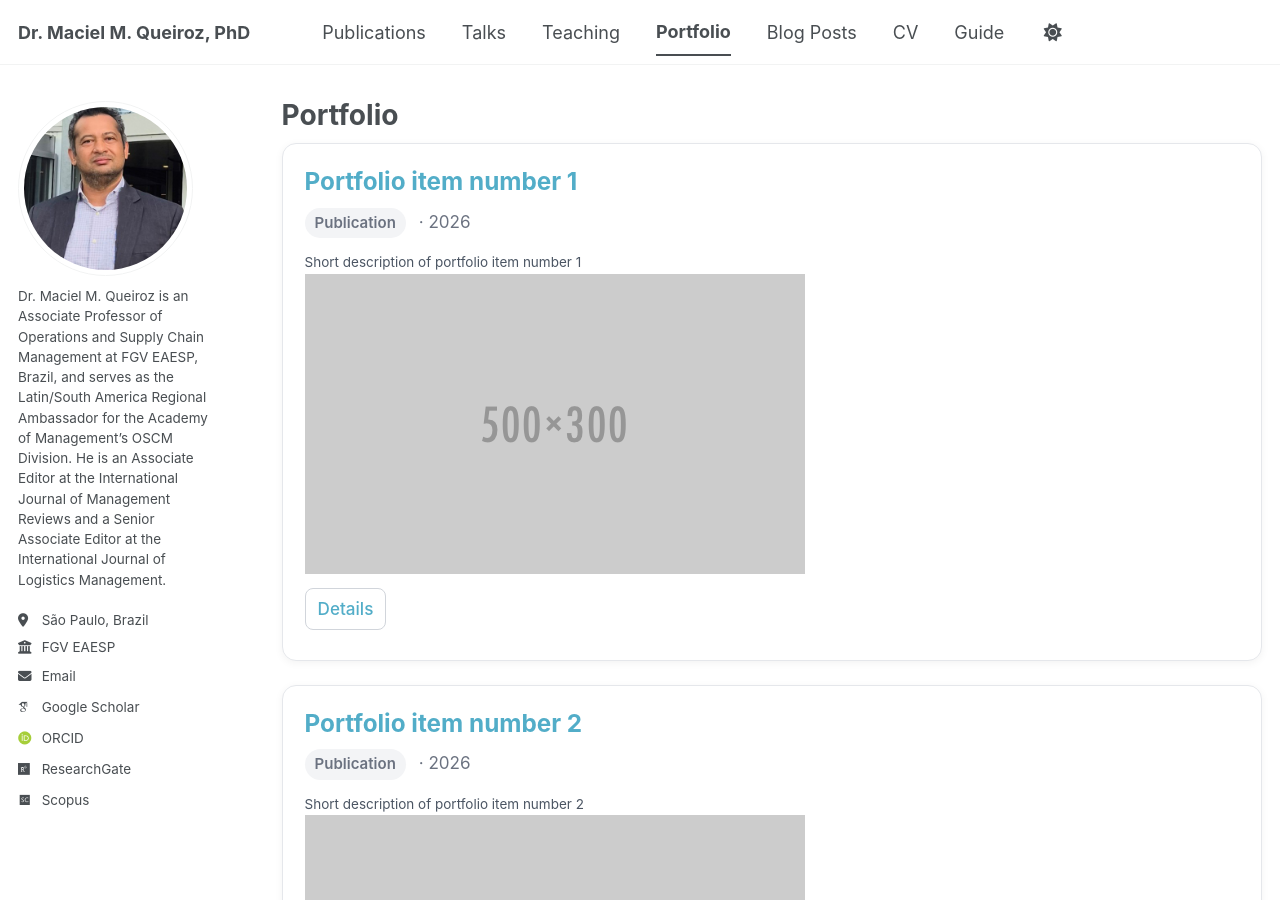
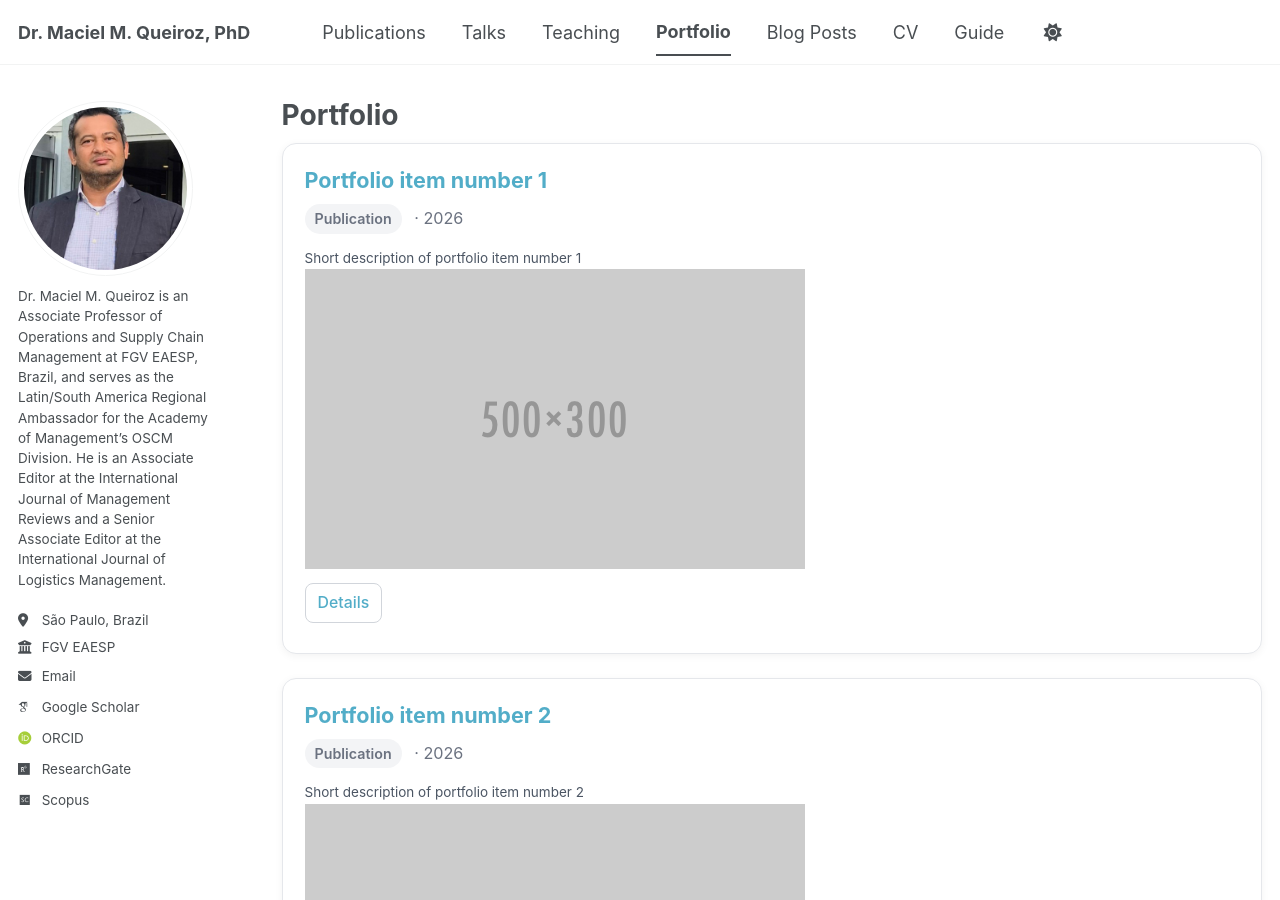
Before and after one commit to maciel-queiroz/maciel-queiroz.github.io, a Jekyll site: the page built from _pages/portfolio.html, in a window 1280 px wide and 900 px high. Built offline with Jekyll 4.4.1, drawn with Linux system fonts in a browser that asks for light colours; some web fonts are replaced; a script bundle is joined from its source files by our own code; library files that are not in the unit come from our copies.

Commit message:
Update archive-single.html

```diff
--- a/_includes/archive-single.html
+++ b/_includes/archive-single.html
@@ -27,7 +27,7 @@
       </div>
     {% endif %}
 
-    <h2 class="archive__item-title" itemprop="headline" style="margin: 0 0 10px 0; line-height: 1.3; font-size: 1.35em;">
+    <h2 class="archive__item-title" itemprop="headline" style="margin: 0 0 10px 0; line-height: 1.3; font-size: 1.2em;">
       {% if post.link %}
         <a href="{{ post.link }}" style="text-decoration: none;">{{ title }}</a>
         <a href="{{ base_path }}{{ post.url }}" rel="permalink" style="margin-left: 6px;">
@@ -39,12 +39,12 @@
     </h2>
 
     {% if post.citation %}
-      <p style="margin: 0 0 12px 0; color: #374151; line-height: 1.65; font-size: 0.98em;">
+      <p style="margin: 0 0 12px 0; color: #374151; line-height: 1.65; font-size: 0.92em;">
         {{ post.citation }}
       </p>
     {% endif %}
 
-    <div style="margin: 0 0 14px 0; color: #6b7280; line-height: 1.5; font-size: 0.95em;">
+    <div style="margin: 0 0 14px 0; color: #6b7280; line-height: 1.5; font-size: 0.90em;">
       <span style="display: inline-block; padding: 4px 10px; border-radius: 999px; background: #f3f4f6; font-size: 0.88em; margin-right: 8px; font-weight: 600;">
         {% if post.category == "workingpapers" %}
           Working Paper
@@ -80,18 +80,18 @@
 
     <div style="margin-top: 6px;">
       {% if post.paperurl %}
-        <a href="{{ post.paperurl }}" style="display: inline-block; padding: 7px 12px; margin: 0 8px 8px 0; border-radius: 8px; border: 1px solid #d1d5db; text-decoration: none; font-size: 0.95em; font-weight: 500;">📄 Paper</a>
+        <a href="{{ post.paperurl }}" style="display: inline-block; padding: 7px 12px; margin: 0 8px 8px 0; border-radius: 8px; border: 1px solid #d1d5db; text-decoration: none; font-size: 0.88em; font-weight: 500;">📄 Paper</a>
       {% endif %}
 
       {% if post.slidesurl %}
-        <a href="{{ post.slidesurl }}" style="display: inline-block; padding: 7px 12px; margin: 0 8px 8px 0; border-radius: 8px; border: 1px solid #d1d5db; text-decoration: none; font-size: 0.95em; font-weight: 500;">🎞 Slides</a>
+        <a href="{{ post.slidesurl }}" style="display: inline-block; padding: 7px 12px; margin: 0 8px 8px 0; border-radius: 8px; border: 1px solid #d1d5db; text-decoration: none; font-size: 0.88em; font-weight: 500;">🎞 Slides</a>
       {% endif %}
 
       {% if post.bibtexurl %}
-        <a href="{{ post.bibtexurl }}" style="display: inline-block; padding: 7px 12px; margin: 0 8px 8px 0; border-radius: 8px; border: 1px solid #d1d5db; text-decoration: none; font-size: 0.95em; font-weight: 500;">📚 BibTeX</a>
+        <a href="{{ post.bibtexurl }}" style="display: inline-block; padding: 7px 12px; margin: 0 8px 8px 0; border-radius: 8px; border: 1px solid #d1d5db; text-decoration: none; font-size: 0.88em; font-weight: 500;">📚 BibTeX</a>
       {% endif %}
 
-      <a href="{{ base_path }}{{ post.url }}" style="display: inline-block; padding: 7px 12px; margin: 0 8px 8px 0; border-radius: 8px; border: 1px solid #d1d5db; text-decoration: none; font-size: 0.95em; font-weight: 500;">Details</a>
+      <a href="{{ base_path }}{{ post.url }}" style="display: inline-block; padding: 7px 12px; margin: 0 8px 8px 0; border-radius: 8px; border: 1px solid #d1d5db; text-decoration: none; font-size: 0.88em; font-weight: 500;">Details</a>
     </div>
 
   </article>
```
